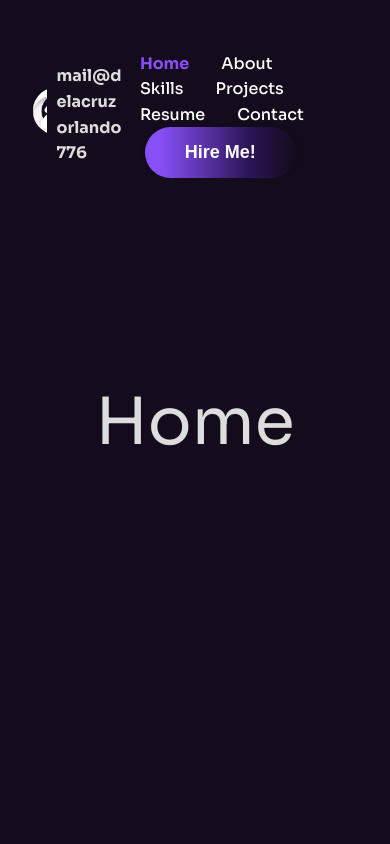
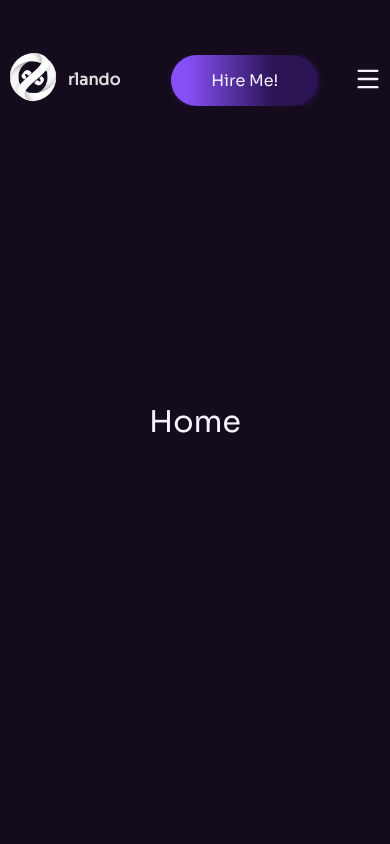
Before and after one commit to orly07/my-portfolio, a React (Vite) app: page / in a window 390 px wide. Shown: the top 844 px of the page. Built offline with nearby package versions, Linux system fonts and the light colour scheme.

Commit message:
update: navbar responsiveness

```diff
--- a/index.html
+++ b/index.html
@@ -1,7 +1,11 @@
-<!doctype html>
+<!DOCTYPE html>
 <html lang="en">
   <head>
     <meta charset="UTF-8" />
+    <link
+      href="https://fonts.googleapis.com/css2?family=Sora&display=swap"
+      rel="stylesheet"
+    />
     <link rel="icon" type="image/svg+xml" href="./my-logo.png" />
     <meta name="viewport" content="width=device-width, initial-scale=1.0" />
     <title>Orlando Dela Cruz</title>
--- a/package.json
+++ b/package.json
@@ -10,8 +10,10 @@
     "preview": "vite preview"
   },
   "dependencies": {
+    "lucide-react": "^0.546.0",
     "react": "^19.1.1",
     "react-dom": "^19.1.1",
+    "react-icons": "^5.5.0",
     "react-scroll": "^1.9.3",
     "styled-components": "^6.1.19"
   },
--- a/src/App.jsx
+++ b/src/App.jsx
@@ -1,24 +1,34 @@
+import styled from "styled-components";
 import Navbar from "./components/Navbar";
-import styled from "styled-components";
 
-const Container = styled.div`
-    height: 100vh;
-    margin: ${({m}) => m || "0"};
-    display: flex;
-    justify-content: center;
-    align-items: center;
-    font-size: ${({theme}) => theme.typography.heading.sizes.h1};
-`
+const Section = styled.section`
+  height: 100vh;
+  margin: ${({ m }) => m || "0"};
+  display: flex;
+  justify-content: center;
+  align-items: center;
+  font-size: ${({ theme }) => theme.typography.heading.size.h1};
+  color: ${({ theme }) => theme.colors.text.light};
+  background-color: ${({ theme }) => theme.colors.background.main};
+  transition: all 0.3s ease;
+
+  @media ${({ theme }) => theme.media.md} {
+    font-size: ${({ theme }) => theme.typography.heading.size.h3};
+  }
+`;
+
 function App() {
   return (
     <>
       <Navbar />
-      <Container id="home">Home</Container>
-      <Container id="about">About</Container>
-      <Container id="skills">Skills</Container>
-      <Container id="projects">Projects</Container>
-      <Container id="resume">Resume</Container>
-      <Container id="contact">Contact</Container>
+      <main>
+        <Section id="home">Home</Section>
+        <Section id="about">About</Section>
+        <Section id="skills">Skills</Section>
+        <Section id="projects">Projects</Section>
+        <Section id="resume">Resume</Section>
+        <Section id="contact">Contact</Section>
+      </main>
     </>
   );
 }
--- a/src/components/Buttons/styles/HireMe.styled.js
+++ b/src/components/Buttons/styles/HireMe.styled.js
@@ -2,28 +2,40 @@ import styled from "styled-components";
 
 export const ButtonStyled = styled.button`
   border: none;
-  padding: 15px 40px;
+  padding: 12px 30px;
   border-radius: 50px;
-  font-weight: ${({ theme }) => theme.typography.heading.weights.bold};
-  font-size: ${({ theme }) => theme.typography.heading.sizes.h6};
-  color: ${({ theme }) => theme.colors.white};
   cursor: pointer;
   margin-left: 1.3rem;
-  box-shadow: 1px 1px 5px ${({theme}) => theme.colors.accent2};
+
+  font-family: ${({ theme }) => theme.typography.body.fontFamily};
+  font-size: ${({ theme }) => theme.typography.heading.size.h6};
+  font-weight: ${({ theme }) => theme.typography.heading.weight.medium};
+  color: ${({ theme }) => theme.colors.text.light};
 
   background: linear-gradient(
     90deg,
     ${({ theme }) => theme.colors.primary} 0%,
     ${({ theme }) => theme.colors.accent} 70%,
-    ${({theme}) => theme.colors.secondary} 90%,
-    ${({ theme }) => theme.colors.accent2} 100%
-
+    ${({ theme }) => theme.colors.secondary} 90%,
+    ${({ theme }) => theme.colors.accentDark} 100%
   );
   background-size: 300% auto;
-  background-position:  right;
-  transition: background-position 0.3s ease-in-out;
+  background-position: right;
+
+  box-shadow: 1px 1px 6px ${({ theme }) => theme.colors.accentDark};
+  transition: background-position 0.3s ease-in-out, transform 0.3s ease;
 
   &:hover {
-    background-position:  center;
+    background-position: center;
+  }
+
+  &:active {
+    transform: scale(0.98);
+  }
+
+  @media ${({ theme }) => theme.media.lg} {
+    font-size: ${({ theme }) => theme.typography.body.fontSize};
+    font-weight: ${({ theme }) => theme.typography.heading.weight.regular};
+    padding: 15px 40px;
   }
 `;
--- a/src/components/Navbar/Navbar.jsx
+++ b/src/components/Navbar/Navbar.jsx
@@ -1,5 +1,7 @@
 import { useState, useEffect } from "react";
 import { Link } from "react-scroll";
+import { Menu, X } from "lucide-react";
+
 import * as S from "./Navbar.styled";
 import logo from "../../assets/my-logo.png";
 import { HireMe } from "../Buttons";
@@ -9,15 +11,22 @@ const Navbar = () => {
   const [isOpen, setIsOpen] = useState(false);
   const [isScrolled, setIsScrolled] = useState(false);
 
+  // Scroll effect
   useEffect(() => {
     const handleScroll = () => setIsScrolled(window.scrollY > 100);
     window.addEventListener("scroll", handleScroll);
     return () => window.removeEventListener("scroll", handleScroll);
   }, []);
 
+  const toggleMenu = () => setIsOpen((prev) => !prev);
+  const closeMenu = () => setIsOpen(false);
+
   return (
-    <S.NavbarWrapper isScrolled={isScrolled}>
+    <>
+      {/* Navbar */}
+      <S.NavbarWrapper $isScrolled={isScrolled}>
         <S.Container>
+          {/* Brand */}
           <S.Brand>
             <Link to="home" smooth duration={1000}>
               <S.Logo src={logo} alt="My Logo" />
@@ -27,9 +36,11 @@ const Navbar = () => {
                 mail@delacruzorlando776
               </Link>
             </S.Heading>
+            <S.Heading2>rlando</S.Heading2>
           </S.Brand>
 
-        <S.Navlist isOpen={isOpen}>
+          {/* Desktop Nav */}
+          <S.NavlistDesktop>
             {navLinks.map(({ id, label, to }) => (
               <li key={id}>
                 <Link
@@ -39,16 +50,61 @@ const Navbar = () => {
                   duration={1000}
                   offset={-50}
                   activeClass="active"
-                onClick={() => setIsOpen(false)}
                 >
-                {label}
+                  <span>{label}</span>
                 </Link>
               </li>
             ))}
+          </S.NavlistDesktop>
+
+          {/* Mobile Menu Icon + HireMe */}
+          <S.MobileControls>
             <HireMe />
-        </S.Navlist>
+            <S.MenuIcon onClick={toggleMenu} aria-label="Toggle menu">
+              {isOpen ? <X size={28} /> : <Menu size={28} />}
+            </S.MenuIcon>
+          </S.MobileControls>
         </S.Container>
       </S.NavbarWrapper>
+
+      {/* Mobile Overlay */}
+      <S.MobileOverlay $isOpen={isOpen} onClick={closeMenu} />
+
+      {/* Mobile Menu */}
+      <S.NavlistMobile $isOpen={isOpen}>
+        {/* Logo + Name */}
+        <S.MobileHeader>
+          <S.Logo src={logo} />
+          <S.Heading2>rlando</S.Heading2>
+        </S.MobileHeader>
+
+        {/* Nav Links */}
+        {navLinks.map(({ id, label, to, icon: Icon }) => (
+          <li key={id}>
+            <Link
+              to={to}
+              spy
+              smooth
+              duration={1000}
+              offset={-50}
+              activeClass="active"
+              onClick={closeMenu}
+            >
+              {Icon && <Icon size={18} />}
+              <span>{label}</span>
+            </Link>
+          </li>
+        ))}
+
+        {/* Footer */}
+        <S.NavlistFooter>
+          <p>
+            Developed by Orlando Dela Cruz | &copy;{new Date().getFullYear()}{" "}
+            All Rights Reserved
+          </p>
+        </S.NavlistFooter>
+      </S.NavlistMobile>
+    </>
   );
 };
 
--- a/src/components/Navbar/Navbar.styled.js
+++ b/src/components/Navbar/Navbar.styled.js
@@ -1,37 +1,42 @@
 import styled, { css } from "styled-components";
 
+/* Navbar Wrapper */
 export const NavbarWrapper = styled.nav`
-  width: 100%;
   position: fixed;
   top: 0;
   left: 0;
+  width: 100%;
   z-index: 100;
   background: transparent;
-  color: ${({ theme }) => theme.colors.text};
-  padding: 6vh 8vw 3vh;
+  color: ${({ theme }) => theme.colors.text.main};
+  padding: 6vh 7vw 3vh;
   transition: all 0.4s ease;
 
-  ${({ isScrolled, theme }) =>
-    isScrolled &&
+  @media ${({ theme }) => theme.media.xl} {
+    padding: 6vh 2vw 3vh;
+  }
+
+  ${({ $isScrolled, theme }) =>
+    $isScrolled &&
     css`
+      padding: 20px 40px;
       background: rgba(0, 0, 0, 0.9);
-      padding: 3vh 8vw;
       backdrop-filter: blur(10px);
-
-      /* ✨ Subtle glowing shadow beneath navbar */
-      box-shadow:
-        0 0 8px ${theme.colors.primary}66,
+      box-shadow: 0 0 8px ${theme.colors.primary}66,
         0 4px 25px ${theme.colors.accent}55,
         0 6px 40px ${theme.colors.secondary}33;
     `}
 `;
 
+/* Layout Container */
 export const Container = styled.div`
   display: flex;
   justify-content: space-between;
   align-items: center;
+  margin-bottom: ${({mb}) => mb || "0"};
 `;
 
+/* Brand */
 export const Brand = styled.div`
   display: flex;
   align-items: center;
@@ -44,7 +49,6 @@ export const Logo = styled.img`
   border-radius: 50%;
   cursor: pointer;
   transition: transform 0.3s ease;
-
   &:hover {
     transform: scale(1.05);
   }
@@ -54,27 +58,53 @@ export const Heading = styled.h1`
   font-size: ${({ theme }) => theme.typography.body.fontSize};
   cursor: pointer;
   transition: color 0.3s ease;
+  &:hover {
+    color: ${({ theme }) => theme.colors.primary};
+  }
+  @media ${({ theme }) => theme.media.md} {
+    display: none;
+  }
+`;
 
+export const Heading2 = styled.h2`
+  font-size: ${({ theme }) => theme.typography.body.fontSize};
+  cursor: pointer;
+  transition: color 0.3s ease;
   &:hover {
     color: ${({ theme }) => theme.colors.primary};
   }
 `;
 
-export const Navlist = styled.ul`
+/* Menu Icon */
+export const MenuIcon = styled.button`
+  background: transparent;
+  border: none;
+  display: none;
+  color: ${({ theme }) => theme.colors.text.light};
+  cursor: pointer;
+  transition: transform 0.2s ease;
+  margin-left: 1.25rem;
+  z-index: 1000;
+
+  @media ${({ theme }) => theme.media.lg} {
+    display: block;
+  }
+`;
+
+/* Desktop Nav */
+export const NavlistDesktop = styled.ul`
   display: flex;
   align-items: center;
-  flex-wrap: wrap;
+  gap: 1rem;
+  margin-left: auto;
 
   li {
     list-style: none;
-    margin: 0 1rem;
-
     a {
       text-decoration: none;
-      color: ${({ theme }) => theme.colors.white};
-      font-weight: ${({ theme }) => theme.typography.heading.weights.medium};
+      color: ${({ theme }) => theme.colors.text.light};
+      font-weight: ${({ theme }) => theme.typography.heading.weight.medium};
       transition: all 0.3s ease;
-      cursor: pointer;
 
       &:hover {
         color: ${({ theme }) => theme.colors.primary};
@@ -83,8 +113,105 @@ export const Navlist = styled.ul`
 
       &.active {
         color: ${({ theme }) => theme.colors.primary};
-        font-weight: ${({ theme }) => theme.typography.heading.weights.bold};
+        font-weight: ${({ theme }) => theme.typography.heading.weight.bold};
+      }
+    }
+  }
+
+  @media ${({ theme }) => theme.media.lg} {
+    display: none;
+  }
+`;
+
+/* Mobile Overlay */
+export const MobileOverlay = styled.div`
+  display: none;
+
+  @media ${({ theme }) => theme.media.lg} {
+    display: ${({ $isOpen }) => ($isOpen ? "block" : "none")};
+    position: fixed;
+    top: 0;
+    left: 0;
+    width: 100%;
+    height: 100vh;
+    background: rgba(0, 0, 0, 0.5);
+    z-index: 990;
+    transition: opacity 0.3s ease;
+  }
+`;
+
+/* Mobile Nav */
+export const NavlistMobile = styled.ul`
+  display: none;
+
+  @media ${({ theme }) => theme.media.lg} {
+    display: flex;
+    flex-direction: column;
+    justify-content: flex-start;
+    align-items: start;
+    position: fixed;
+    top: 0;
+    left: ${({ $isOpen }) => ($isOpen ? "0" : "-100%")};
+    width: 70%;
+    height: 100vh;
+    background-color: ${({ theme }) => theme.colors.background.main};
+    backdrop-filter: blur(10px);
+    transition: left 0.4s ease;
+    z-index: 999;
+    padding: 20px;
+    gap: 0.625rem;
+
+    li {
+      width: 100%;
+      list-style: none;
+      a {
+        text-decoration: none;
+        color: ${({ theme }) => theme.colors.text.light};
+        font-size: ${({ theme }) => theme.typography.heading.size.h6};
+        transition: color 0.3s ease;
+        display: flex;
+        align-items: center;
+        gap: 0.75rem;
+        width: 100%;
+        padding: 0.75rem 0.75rem 0.75rem 3rem;
+        border-radius: 0.625rem;
+
+        &:hover {
+          color: ${({ theme }) => theme.colors.text.main};
+          background-color: ${({ theme }) => theme.colors.accent};
+        }
+
+        &.active {
+          color: ${({ theme }) => theme.colors.accentDark};
+          font-weight: ${({ theme }) =>
+            theme.typography.heading.weight.semiBold};
+          background-color: ${({ theme }) => theme.colors.accent};
+        }
       }
     }
   }
 `;
+
+export const MobileControls = styled.div`
+  display: flex;
+  align-items: center;
+  gap: 1rem;
+`;
+
+export const MobileHeader = styled.div`
+  display: flex;
+  align-items: center;
+  gap: 0.625rem;
+  margin-bottom: 2rem;
+`;
+
+
+export const NavlistFooter = styled.div`
+  border-top: 1px solid ${({theme}) => theme.colors.text.main};
+  margin-top: 50px;
+  padding: 10px;
+
+  p {
+    font-size: ${({theme}) => theme.typography.body.footerText};
+  }
+`
--- a/src/components/Navbar/navLinks.js
+++ b/src/components/Navbar/navLinks.js
@@ -1,8 +1,10 @@
+import { Home, User, Code, Briefcase, FileText, Mail } from "lucide-react";
+
 export const navLinks = [
-  { id: 1, label: "Home", to: "home" },
-  { id: 2, label: "About", to: "about" },
-  { id: 3, label: "Skills", to: "skills" },
-  { id: 4, label: "Projects", to: "projects" },
-  { id: 5, label: "Resume", to: "resume" },
-  { id: 6, label: "Contact", to: "contact" },
+  { id: 1, label: "Home", to: "home", icon: Home },
+  { id: 2, label: "About", to: "about", icon: User },
+  { id: 3, label: "Skills", to: "skills", icon: Code },
+  { id: 4, label: "Projects", to: "projects", icon: Briefcase },
+  { id: 5, label: "Resume", to: "resume", icon: FileText },
+  { id: 6, label: "Contact", to: "contact", icon: Mail },
 ];
--- a/src/styles/global.js
+++ b/src/styles/global.js
@@ -1,7 +1,7 @@
 import { createGlobalStyle } from "styled-components";
 
 export const GlobalStyle = createGlobalStyle`
-  @import url('https://fonts.googleapis.com/css2?family=Sora:wght@300;400;500;600;700&display=swap');
+
   * {
     margin: 0;
     padding: 0;
@@ -11,8 +11,9 @@ export const GlobalStyle = createGlobalStyle`
 
   html {
     scrollbar-width: thin;
-    scrollbar-color: ${({ theme }) =>
-      `${theme.colors.scrollbarPrimary} ${theme.colors.scrollbarSecondary}`};
+    scrollbar-color:
+      ${({ theme }) =>
+        `${theme.colors.scrollbar.primary} ${theme.colors.scrollbar.secondary}`};
   }
 
   body {
@@ -20,9 +21,11 @@ export const GlobalStyle = createGlobalStyle`
     font-size: ${({ theme }) => theme.typography.body.fontSize};
     font-weight: ${({ theme }) => theme.typography.body.fontWeight};
     line-height: ${({ theme }) => theme.typography.body.lineHeight};
-    color: ${({ theme }) => theme.colors.text};
-    background-color: ${({ theme }) => theme.colors.bg};
+
+    color: ${({ theme }) => theme.colors.text.light};
+    background-color: ${({ theme }) => theme.colors.background.main};
     word-wrap: break-word;
+    transition: background-color 0.3s ease, color 0.3s ease;
     scroll-behavior: smooth;
 
   }
@@ -30,11 +33,18 @@ export const GlobalStyle = createGlobalStyle`
   ::-webkit-scrollbar {
     width: 8px;
   }
+
   ::-webkit-scrollbar-thumb {
-    background: ${({ theme }) => theme.colors.scrollbarPrimary};
+    background: ${({ theme }) => theme.colors.scrollbar.primary};
     border-radius: 4px;
   }
+
   ::-webkit-scrollbar-track {
-    background: ${({ theme }) => theme.colors.scrollbarSecondary};
+    background: ${({ theme }) => theme.colors.scrollbar.secondary};
+  }
+
+  ::selection {
+    background: ${({ theme }) => theme.colors.primary};
+    color: ${({ theme }) => theme.colors.text.dark};
   }
 `;
--- a/src/styles/theme.js
+++ b/src/styles/theme.js
@@ -1,66 +1,80 @@
+// src/styles/theme.js
+
 export const theme = {
+  // 🎨 COLORS
   colors: {
+    // Primary Palette
     primary: "#8750f7",
-    primary1: "#2400ff",
-    primary2: "#9b8dff",
-    primary3: "#4654f9",
+    primaryLight: "#9b8dff",
+    primaryDark: "#2400ff",
 
-    // Text and UI
-    text: "#DDDDDD",
-    white: "#FFFFFF",
-    black: "#000000",
-    black2: "#050709",
-    black3: "#5c6266",
-    black4: "#585859",
-    border: "#1b2227",
-    border1: "#2a343c",
-    offWhite: "#f6f3fc",
+    // Accent & Secondary
+    accent: "#8750F7",
+    accentDark: "#2a1454",
+    secondary: "#2a1454",
 
     // Background
-    bg: "#140C1C",
-    bg1: "#050709",
-    bg2: "#0e1418",
-    bg3: "#10171c",
-    bg4: "#151b1f",
+    background: {
+      main: "#140C1C",
+      light: "#0e1418",
+      dark: "#050709",
+      alt: "#10171c",
+      deep: "#151b1f",
+    },
 
-    // Secondary / accent
-    secondary: "#2a1454",
-    accent: "#8750F7",
-    accent1: "#0f0715",
-    accent2: "#140c1c",
+    // Text
+    text: {
+      main: "#DDDDDD",
+      light: "#f6f3fc",
+      dark: "#000000",
+      muted: "#5c6266",
+    },
 
-    // Grays
-    grey1: "#747779",
-    grey2: "#d9d9d9",
-    grey3: "#dddddd",
-    grey4: "#22272c",
-    grey5: "#636363",
-    grey6: "#1b262e",
+    // Borders
+    border: {
+      light: "#2a343c",
+      dark: "#1b2227",
+    },
+
+    // Grayscale
+    gray: {
+      100: "#f6f3fc",
+      200: "#dddddd",
+      300: "#d9d9d9",
+      400: "#747779",
+      500: "#636363",
+      600: "#22272c",
+      700: "#1b262e",
+    },
 
     // Scrollbar
-    scrollbarPrimary: "#8750f7",
-    scrollbarSecondary: "#2a1454",
+    scrollbar: {
+      primary: "#8750f7",
+      secondary: "#2a1454",
+    },
   },
 
-
+  // ✍️ TYPOGRAPHY
   typography: {
     body: {
       fontFamily: "'Sora', sans-serif",
       fontSize: "16px",
       fontWeight: 400,
       lineHeight: 1.6,
+      footerText: "12px"
     },
+
     heading: {
       fontFamily: "'Sora', sans-serif",
-      weights: {
-        normal: 400,
+      weight: {
+        regular: 400,
         medium: 500,
         semiBold: 600,
         bold: 700,
         extraBold: 800,
         black: 900,
       },
-      sizes: {
+      size: {
         h1: "65px",
         h2: "45px",
         h3: "30px",
@@ -70,24 +84,16 @@ export const theme = {
         subtitle: "36px",
       },
     },
-    russo: "'Russo One', sans-serif",
+
+    alt: {
+      russo: "'Russo One', sans-serif",
+      roboto: "'Roboto', sans-serif",
+      robotoSlab: "'Roboto Slab', serif",
+    },
   },
-  body: {
-    fontFamily: "'Sora', sans-serif",
-    fontSize: "16px",
-    fontWeight: 400,
-    lineHeight: 1.6,
-  },
-  heading: {
-    fontFamily: "'Sora', sans-serif",
-    weights: {
-      normal: 400,
-      medium: 500,
-      semiBold: 600,
-      bold: 700,
-      extraBold: 800,
-      black: 900,
-    },
+
+  // 🧱 TEXT VARIANTS
+  textVariants: {
     primary: {
       fontFamily: "'Roboto', sans-serif",
       fontWeight: 600,
@@ -96,7 +102,7 @@ export const theme = {
       fontFamily: "'Roboto Slab', serif",
       fontWeight: 400,
     },
-    text: {
+    normal: {
       fontFamily: "'Roboto', sans-serif",
       fontWeight: 400,
     },
@@ -105,4 +111,14 @@ export const theme = {
       fontWeight: 500,
     },
   },
+
+  media: {
+  xs: "(max-width: 480px)",    // Mobile (portrait)
+  sm: "(max-width: 576px)",    // Mobile (landscape)
+  md: "(max-width: 768px)",    // Tablets
+  lg: "(max-width: 992px)",    // Small laptops
+  xl: "(max-width: 1200px)",   // Desktops
+  xxl: "(max-width: 1400px)",  // Large screens
+},
+
 };
```
Also changed, not shown: src/components/Footer/Footer.jsx (added), src/components/Footer/Footer.styled.js (added), 1 other file (tests, documents, lock files or other folders). Lines whose indentation alone changed are shown as unchanged.
